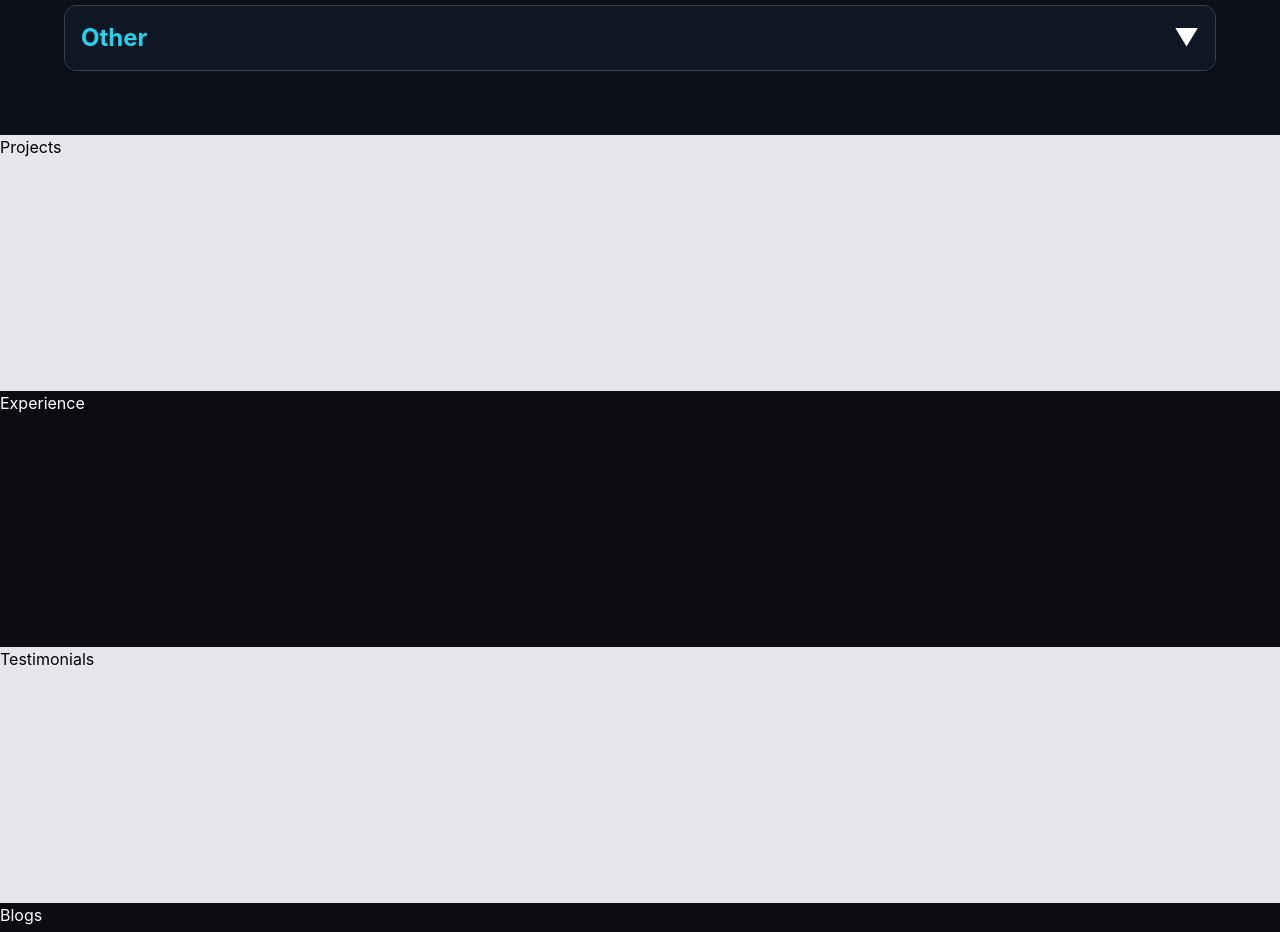
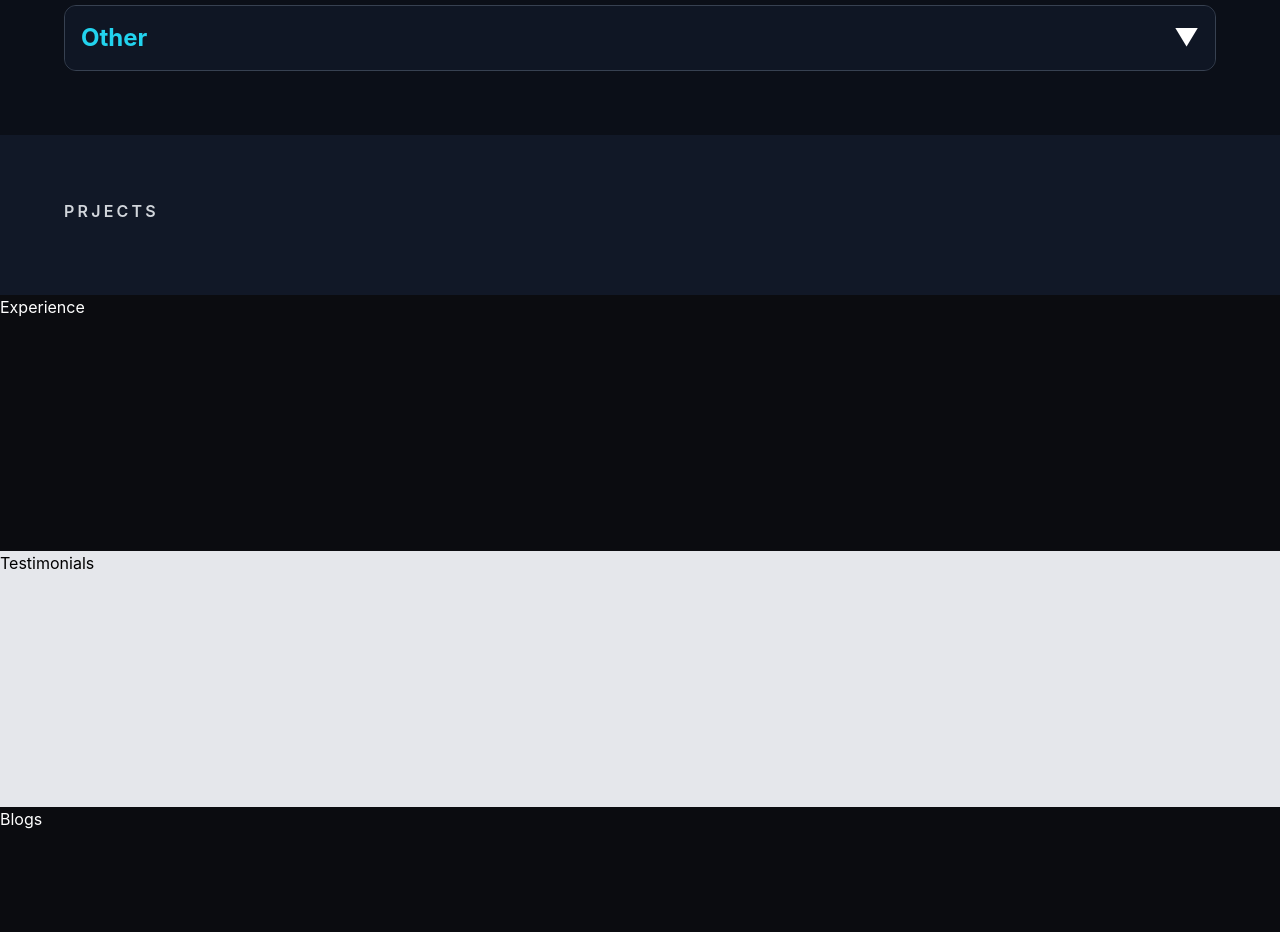
Before and after one commit to NilangaJayawickrama/MyPortfolio, a React (Create React App) app: page / in a window 1280 px wide. Shown: the part 1440-2372 px from the top of the page. Built offline with nearby package versions, Linux system fonts and the light colour scheme.

Commit message:
Added project section

```diff
--- a/src/presentation/pages/home/sections/Projects.js
+++ b/src/presentation/pages/home/sections/Projects.js
@@ -1,11 +1,18 @@
-import React from 'react';
+import React from "react";
 
 const Projects = () => {
-    return (
-        <div className="h-64 bg-gray-200">
-            <h1 className='text-black'>Projects</h1>
-        </div>
-    );
-}
+  return (
+    <section className="pt-[70px] flex justify-center items-center py-10 sm:py-12 md:py-16 bg-[#111827]">
+      <div className="text-white max-w-2xl lg:max-w-6xl text-center lg:text-left flex-1 px-2 lg:px-0">
+
+        {/* Title */}
+        <p className="text-xs sm:text-sm lg:text-base font-semibold tracking-[0.2em] uppercase text-gray-300 mb-2">
+          Prjects
+        </p>
+
+      </div>
+    </section>
+  );
+};
 
 export default Projects;
```
